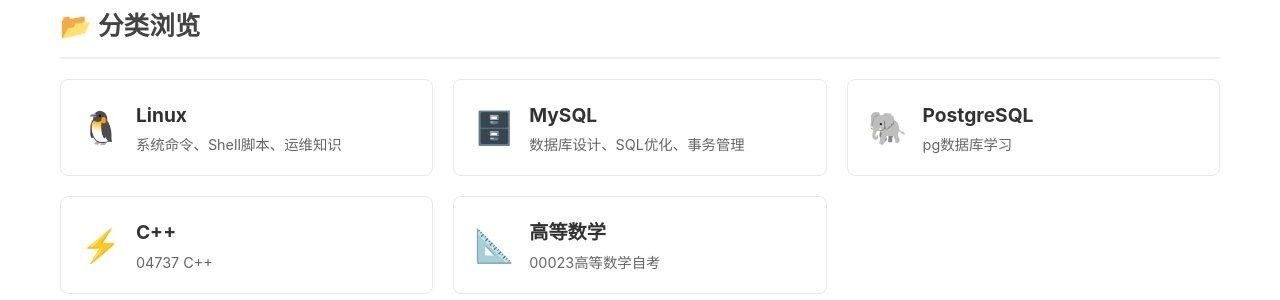
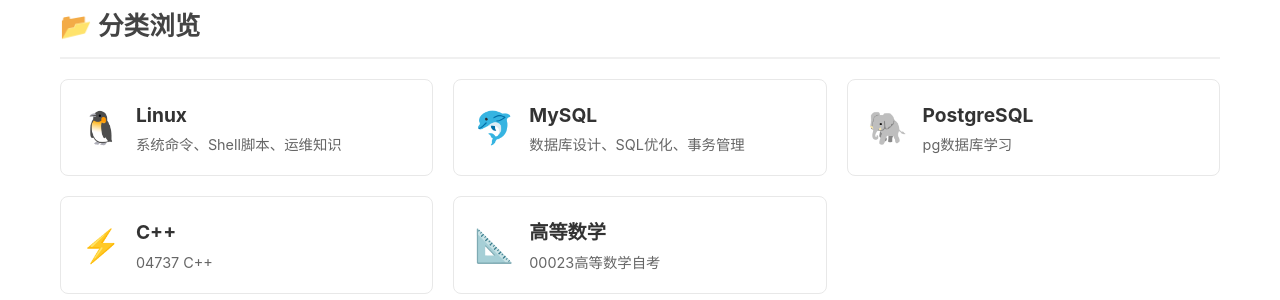
Before and after one commit to chenyun4236/learning, a Jekyll site: the page built from index.md, in a window 1280 px wide. Shown: the part 205-505 px from the top of the page. Built offline with Jekyll 4.4.1, drawn with Linux system fonts in a browser that asks for light colours.

Commit message:
Update index.md

```diff
--- a/index.md
+++ b/index.md
@@ -24,7 +24,7 @@ title: 学习笔记
         </a>
 
         <a href="/learning/categories/mysql/" class="category-card">
-          <span class="category-icon">🗄️</span>
+          <span class="category-icon">🐬</span>
           <div>
             <h3>MySQL</h3>
             <p>数据库设计、SQL优化、事务管理</p>
```
